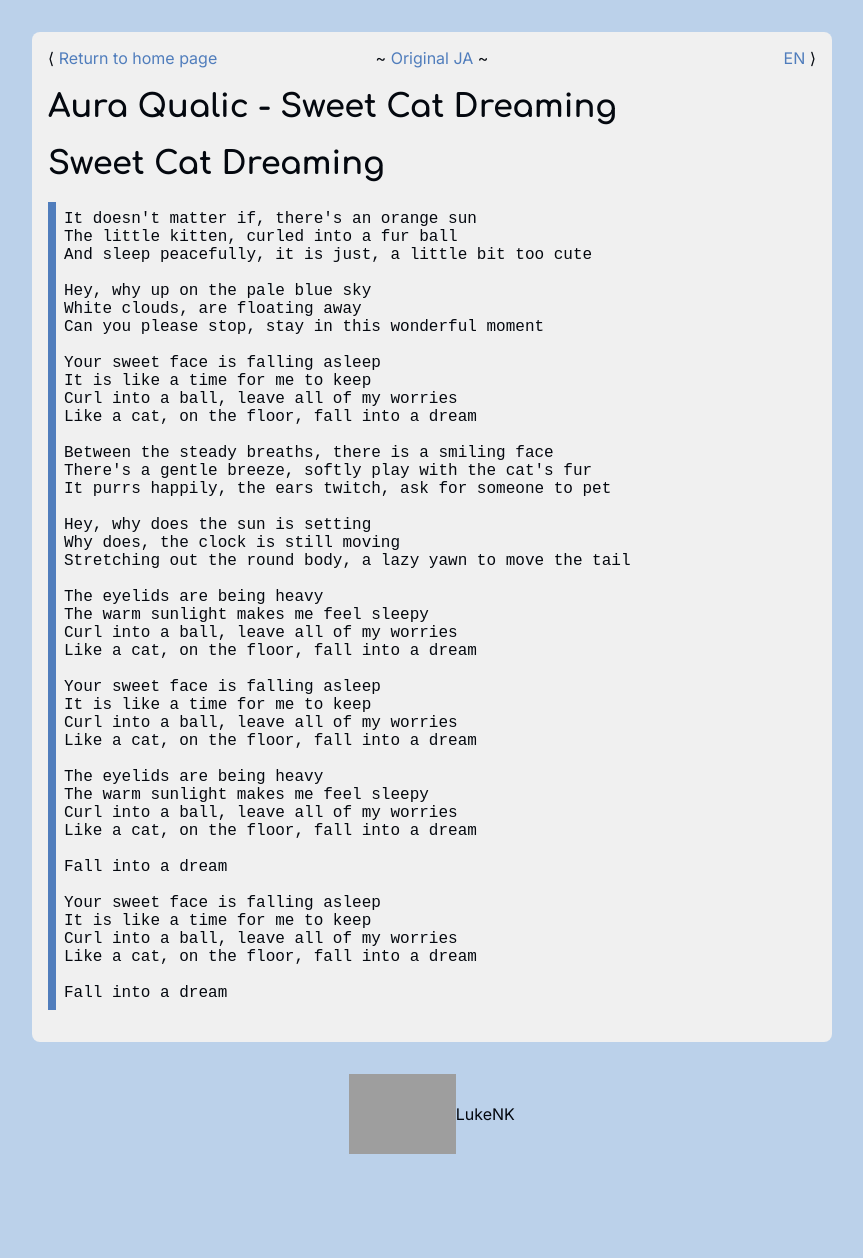
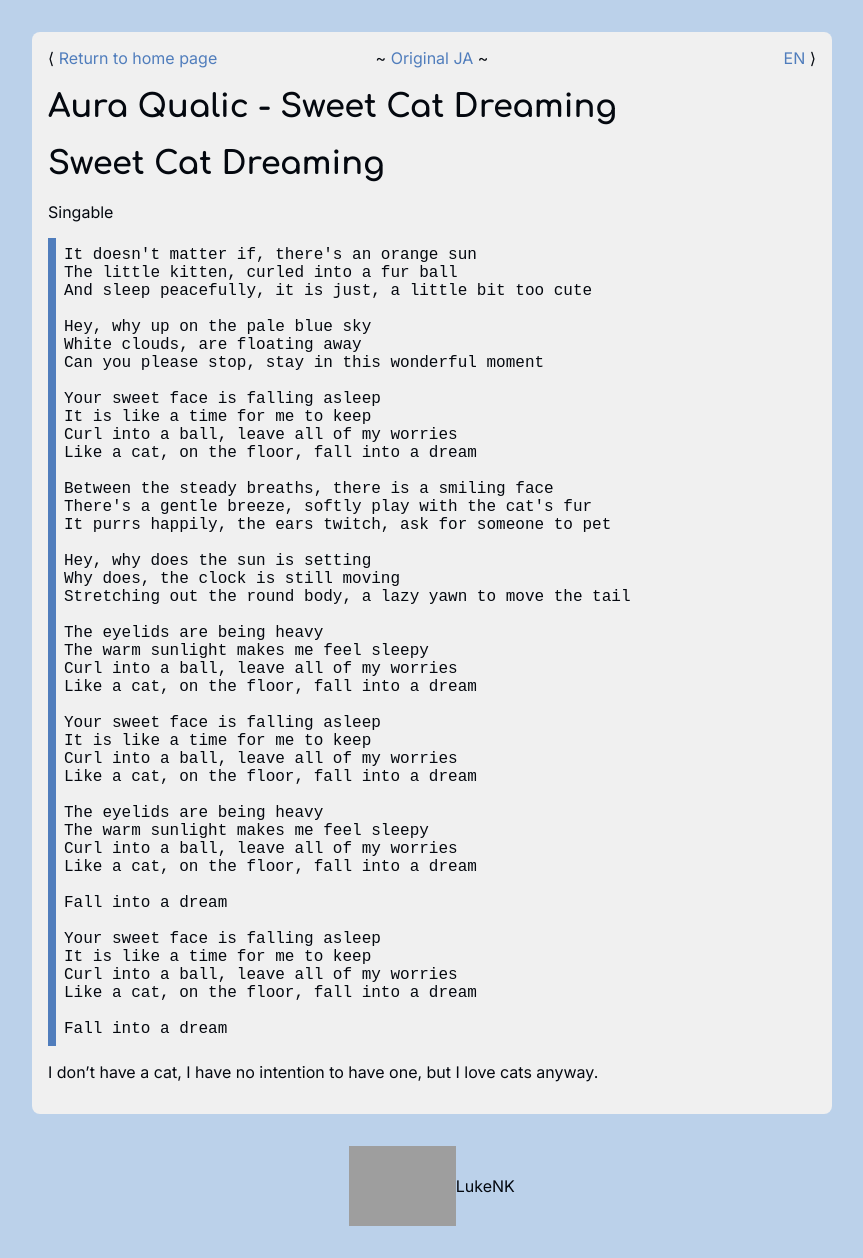
Before and after one commit to LukeNK/lyricstranslate, a Jekyll site: the page built from translations/Aura Qualic - Sweet Cat Dreaming.md, in a window 1280 px wide. Shown: the whole page, without its empty margins (208-1071 px from the left). Built offline with Jekyll 4.4.1, drawn with Linux system fonts in a browser that asks for light colours; our own code applies the rules of GitHub Pages for plain Markdown files; before the commit the page ends 1186 px from its top, so only the background shows below that.

Commit message:
Sweet Cat Dreaming: add missing information

````diff
--- a/translations/Aura Qualic - Sweet Cat Dreaming.md
+++ b/translations/Aura Qualic - Sweet Cat Dreaming.md
@@ -4,6 +4,7 @@ trans:
     en: https://lyricstranslate.com/en/aura-qualic-sweet-cat-dreaming-english
 ---
 # Sweet Cat Dreaming
+Singable
 ```
 It doesn't matter if, there's an orange sun
 The little kitten, curled into a fur ball
@@ -50,3 +51,4 @@ Like a cat, on the floor, fall into a dream
 
 Fall into a dream
 ```
+I don't have a cat, I have no intention to have one, but I love cats anyway.
````
